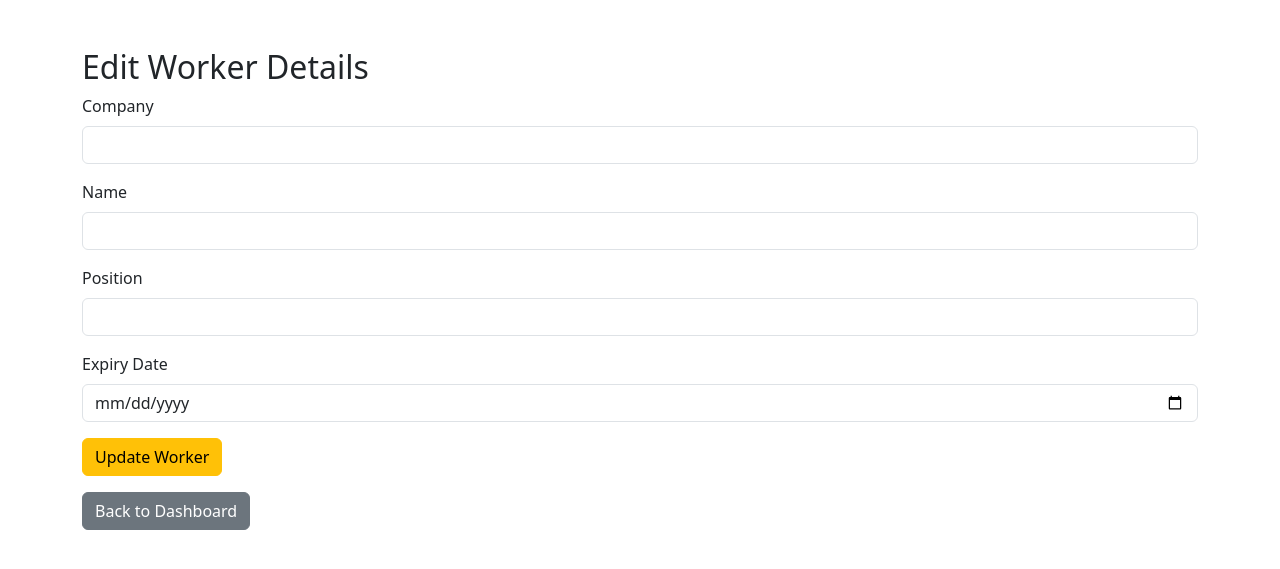
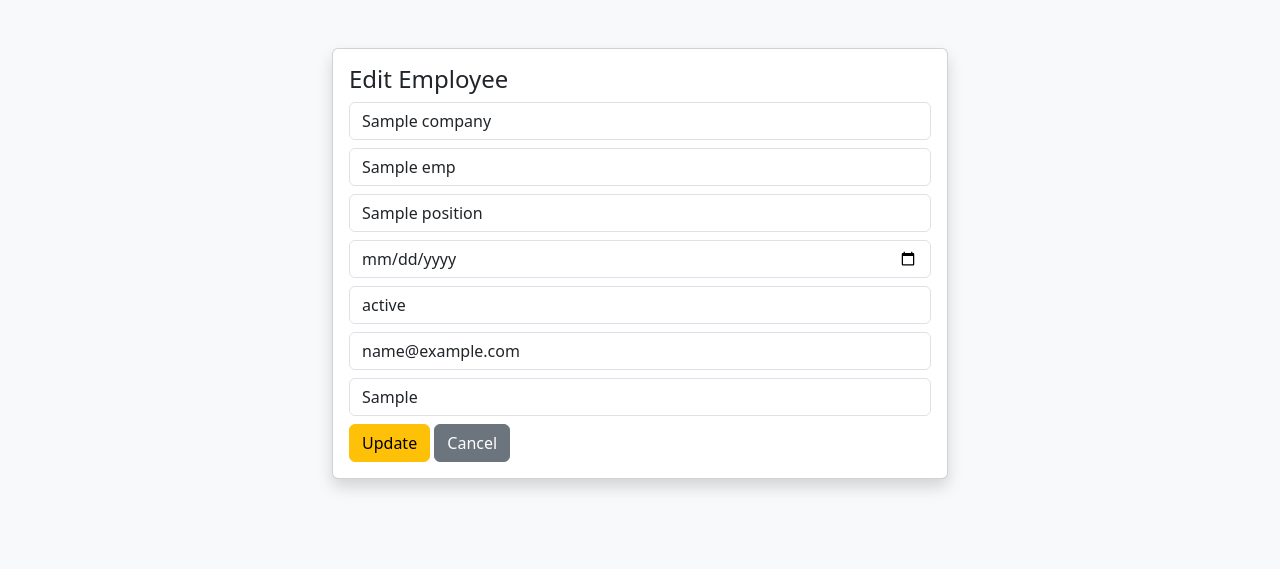
Before and after one commit to sharnik24/labor-dashboard, a Flask app: template templates/edit.html in a window 1280 px wide. Shown: the top 569 px of the page. Run offline with Flask 3, Linux system fonts and the light colour scheme; the template is opened without the code that fills it: most values are stand-ins (such as "Sample title", 1, 10 or a date in 2020).

Commit message:
Update edit.html

```diff
--- a/templates/edit.html
+++ b/templates/edit.html
@@ -1,34 +1,29 @@
 <!DOCTYPE html>
-<html lang="en">
+<html>
 <head>
-    <meta charset="UTF-8">
-    <title>Edit Worker</title>
+    <title>Edit Employee</title>
     <link href="https://cdn.jsdelivr.net/npm/bootstrap@5.3.2/dist/css/bootstrap.min.css" rel="stylesheet">
 </head>
-<body>
-<div class="container mt-5">
-    <h2>Edit Worker Details</h2>
-    <form>
-        <div class="mb-3">
-            <label class="form-label">Company</label>
-            <input type="text" class="form-control" name="company" value="">
+<body class="bg-light">
+
+<div class="container mt-5 col-md-6">
+    <div class="card shadow">
+        <div class="card-body">
+            <h4>Edit Employee</h4>
+            <form method="POST">
+                <input name="company" value="{{ emp.Company }}" class="form-control mb-2">
+                <input name="name" value="{{ emp.Name }}" class="form-control mb-2">
+                <input name="position" value="{{ emp.Position }}" class="form-control mb-2">
+                <input type="date" name="expiry" value="{{ emp.Expiry }}" class="form-control mb-2">
+                <input name="status" value="{{ emp.Status }}" class="form-control mb-2">
+                <input name="email" value="{{ emp.Email }}" class="form-control mb-2">
+                <input name="whatsapp" value="{{ emp.WhatsApp }}" class="form-control mb-2">
+                <button class="btn btn-warning">Update</button>
+                <a href="/" class="btn btn-secondary">Cancel</a>
+            </form>
         </div>
-        <div class="mb-3">
-            <label class="form-label">Name</label>
-            <input type="text" class="form-control" name="name" value="">
-        </div>
-        <div class="mb-3">
-            <label class="form-label">Position</label>
-            <input type="text" class="form-control" name="position" value="">
-        </div>
-        <div class="mb-3">
-            <label class="form-label">Expiry Date</label>
-            <input type="date" class="form-control" name="expiry" value="">
-        </div>
-        <button type="submit" class="btn btn-warning">Update Worker</button>
-    </form>
-    <a href="/dashboard" class="btn btn-secondary mt-3">Back to Dashboard</a>
+    </div>
 </div>
-<script src="https://cdn.jsdelivr.net/npm/bootstrap@5.3.2/dist/js/bootstrap.bundle.min.js"></script>
+
 </body>
 </html>
```
